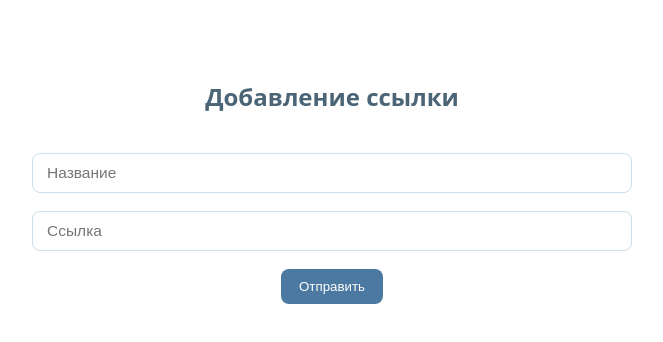
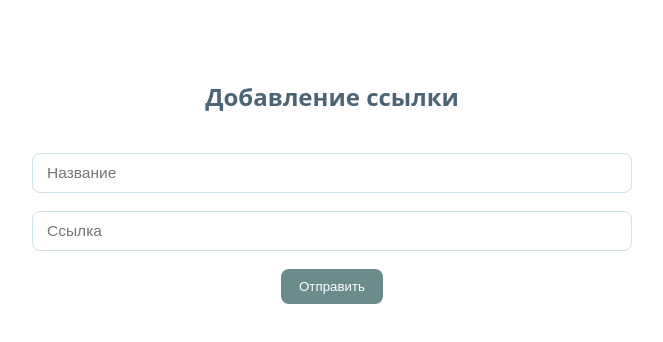
Before and after one commit to ultimates911/qrcode-generator, a Vue app in the folder frontend/: page /links/new in a window 1280 px wide. Shown: the top 342 px of the page, without its empty margins (308-971 px from the left). Built offline with nearby package versions, Linux system fonts and the light colour scheme.

Commit message:
feat(styles): apply color scheme to new-link-page

```diff
--- a/frontend/src/pages/new-link.vue
+++ b/frontend/src/pages/new-link.vue
@@ -77,7 +77,7 @@ async function submit() {
 .error { color: #c54747; margin: 4px 0 0; }
 
 .submit {
-  background: #4b79a1;
+  background: #6c8c8c;
   color: #fff;
   border: none;
   border-radius: 8px;
```
